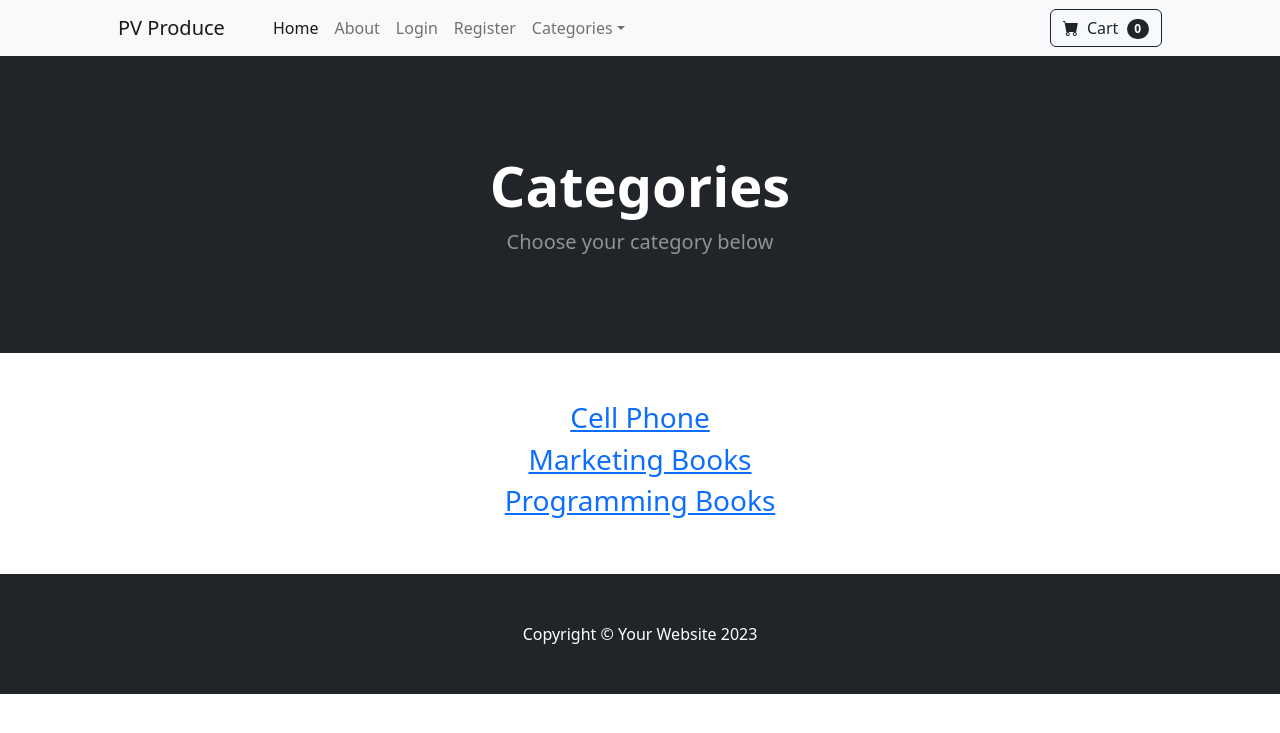
After one commit to Swarna1996/ECommerce-website, a Django app: page /category_summary/ in a window 1280 px wide. The commit adds this page. Shown: the top 733 px of the page. Run offline with Django 5.2, Linux system fonts and the light colour scheme; data comes from the database, SQL or seed files in the repository; both versions use the stored data as it was after the commit; some libraries are stand-ins or nearby versions.

Commit message:
Product Category summary

```diff
--- /dev/null
+++ b/store/templates/category_summary.html
@@ -0,0 +1,32 @@
+{% extends 'base.html'%}
+    {% block content %}
+        <header class="bg-dark py-5">
+            <div class="container px-4 px-lg-5 my-5">
+                <div class="text-center text-white">
+                    <h1 class="display-4 fw-bolder">Categories</h1>
+                    <p class="lead fw-normal text-white-50 mb-0">Choose your category below</p>
+                </div>
+            </div>
+        </header>
+
+        <div class="container">
+        	<div class="row">
+        		<center>
+        			<div class="col-8">
+        				<br/><br/>
+                            {% for category in categories %}
+                            <h3>
+                                <a href="{% url 'category' category %}">
+                                    {{category}}
+                                </a>
+                            </h3>
+
+
+                            {%endfor%}
+                        <br/><br/>
+        			</div>
+        		</center>
+        	</div>
+        </div>
+
+    {% endblock %}
--- a/store/templates/navbar.html
+++ b/store/templates/navbar.html
@@ -21,7 +21,7 @@
                         <li class="nav-item dropdown">
                             <a class="nav-link dropdown-toggle" id="navbarDropdown" href="#" role="button" data-bs-toggle="dropdown" aria-expanded="false">Categories</a>
                             <ul class="dropdown-menu" aria-labelledby="navbarDropdown">
-                                <li><a class="dropdown-item" href="{% url 'home' %}">All Products</a></li>
+                                <li><a class="dropdown-item" href="{% url 'category_summary' %}">All Products</a></li>
                                 <li><hr class="dropdown-divider" /></li>
                                 <li><a class="dropdown-item" href="{% url 'category' 'Programming-Books' %}">Programming books</a></li>
                                 <li><a class="dropdown-item" href="{% url 'category' 'Marketing-Books' %}">Marketing books</a></li>
--- a/store/urls.py
+++ b/store/urls.py
@@ -9,4 +9,5 @@ urlpatterns = [
     path('register/',views.register_user,name = 'register'),
     path('product/<int:pk>',views.product,name = 'product'),
     path('category/<str:foo>',views.category,name = 'category'),
+    path('category_summary/',views.category_summary,name = 'category_summary'),
 ]
--- a/store/views.py
+++ b/store/views.py
@@ -8,6 +8,10 @@ from .forms import SignUpForm
 from django import forms
 
 # Create your views here.
+
+def category_summary(request):
+    categories = Category.objects.all()
+    return render(request,'category_summary.html',{'categories':categories})
 
 def category(request,foo):
     #replace "-" with spaces
```
Also changed, not shown: db.sqlite3.
